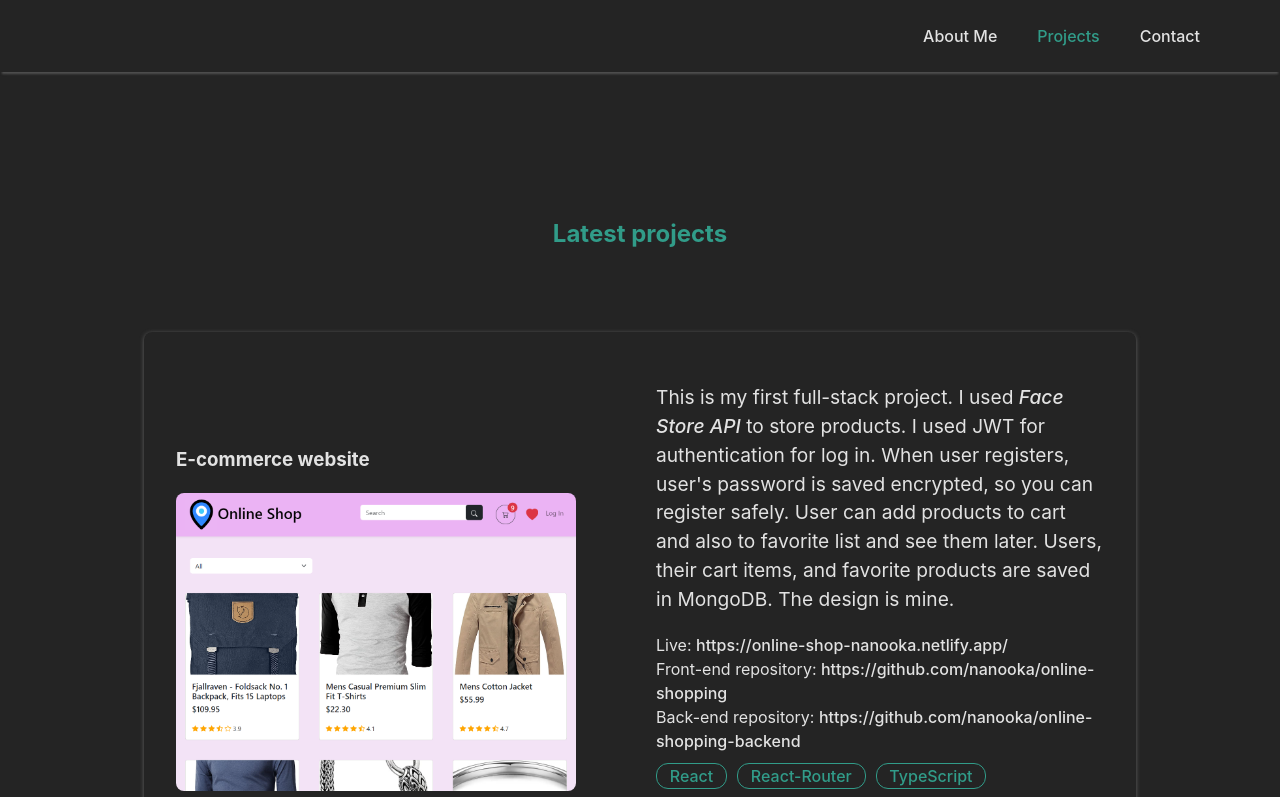
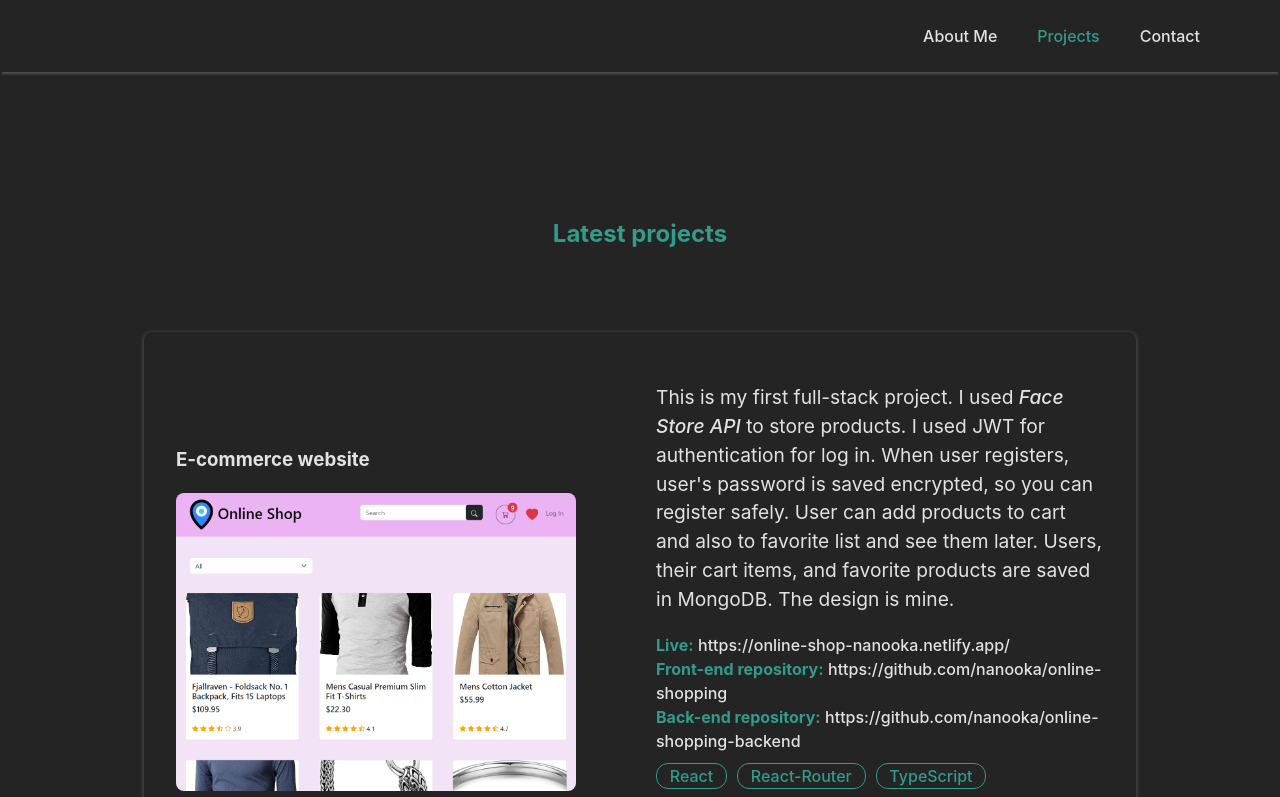
Before and after one commit to nanooka/portfolio, a React (Vite) app: page /projects in a window 1280 px wide. Shown: the top 797 px of the page. Built offline with nearby package versions, Linux system fonts and the light colour scheme.

Commit message:
live-repo color

```diff
--- a/src/components/Card.tsx
+++ b/src/components/Card.tsx
@@ -26,21 +26,21 @@ const Card: React.FC<CardProps> = ({
       <div>
         <p className="describe">{describe}</p>
         <span style={{ display: "block" }}>
-          Live:{" "}
+          <b style={{ color: "#319c89" }}>Live:</b>{" "}
           <a href={live} target="_blank">
             {live}
           </a>
         </span>
         <span style={{ display: "block" }}>
-          {backRepo && <span>Front-end </span>}
-          repository:{" "}
+          {backRepo && <b style={{ color: "#319c89" }}>Front-end </b>}
+          <b style={{ color: "#319c89" }}>repository:</b>{" "}
           <a href={repo} target="_bank">
             {repo}
           </a>
         </span>
         {backRepo !== null ? (
           <span style={{ display: "block" }}>
-            Back-end repository:{" "}
+            <b style={{ color: "#319c89" }}>Back-end repository:</b>{" "}
             <a href={backRepo} target="_bank">
               {backRepo}
             </a>
--- a/src/components/CardArchive.tsx
+++ b/src/components/CardArchive.tsx
@@ -19,13 +19,13 @@ const CardArchive: React.FC<CardArchiveProps> = ({
       </div>
       <div>
         <span style={{ display: "block" }}>
-          Live:{" "}
+          <b style={{ color: "#319c89" }}>Live:</b>{" "}
           <a href={live} target="_blank">
             {live}
           </a>
         </span>
         <span style={{ display: "block" }}>
-          repository:{" "}
+          <b style={{ color: "#319c89" }}>repository:</b>{" "}
           <a href={repo} target="_bank">
             {repo}
           </a>
--- a/src/pages/Contact.tsx
+++ b/src/pages/Contact.tsx
@@ -80,7 +80,7 @@ export default function Contact() {
         >
           <path d="M8 0C3.58 0 0 3.58 0 8c0 3.54 2.29 6.53 5.47 7.59.4.07.55-.17.55-.38 0-.19-.01-.82-.01-1.49-2.01.37-2.53-.49-2.69-.94-.09-.23-.48-.94-.82-1.13-.28-.15-.68-.52-.01-.53.63-.01 1.08.58 1.23.82.72 1.21 1.87.87 2.33.66.07-.52.28-.87.51-1.07-1.78-.2-3.64-.89-3.64-3.95 0-.87.31-1.59.82-2.15-.08-.2-.36-1.02.08-2.12 0 0 .67-.21 2.2.82.64-.18 1.32-.27 2-.27s1.36.09 2 .27c1.53-1.04 2.2-.82 2.2-.82.44 1.1.16 1.92.08 2.12.51.56.82 1.27.82 2.15 0 3.07-1.87 3.75-3.65 3.95.29.25.54.73.54 1.48 0 1.07-.01 1.93-.01 2.2 0 .21.15.46.55.38A8.01 8.01 0 0 0 16 8c0-4.42-3.58-8-8-8" />
         </svg>
-        <span style={{ color: "#319c89" }}> - "</span>
+        <span style={{ color: "#319c89" }}> : "</span>
         <a
           href="https://github.com/nanooka"
           target="_blank"
@@ -102,7 +102,7 @@ export default function Contact() {
         >
           <path d="M0 1.146C0 .513.526 0 1.175 0h13.65C15.474 0 16 .513 16 1.146v13.708c0 .633-.526 1.146-1.175 1.146H1.175C.526 16 0 15.487 0 14.854zm4.943 12.248V6.169H2.542v7.225zm-1.2-8.212c.837 0 1.358-.554 1.358-1.248-.015-.709-.52-1.248-1.342-1.248S2.4 3.226 2.4 3.934c0 .694.521 1.248 1.327 1.248zm4.908 8.212V9.359c0-.216.016-.432.08-.586.173-.431.568-.878 1.232-.878.869 0 1.216.662 1.216 1.634v3.865h2.401V9.25c0-2.22-1.184-3.252-2.764-3.252-1.274 0-1.845.7-2.165 1.193v.025h-.016l.016-.025V6.169h-2.4c.03.678 0 7.225 0 7.225z" />
         </svg>
-        <span style={{ color: "#319c89" }}> - "</span>
+        <span style={{ color: "#319c89" }}> : "</span>
         <a
           href="https://www.linkedin.com/in/nanuka-grdzelishvili/"
           target="_blank"
```
